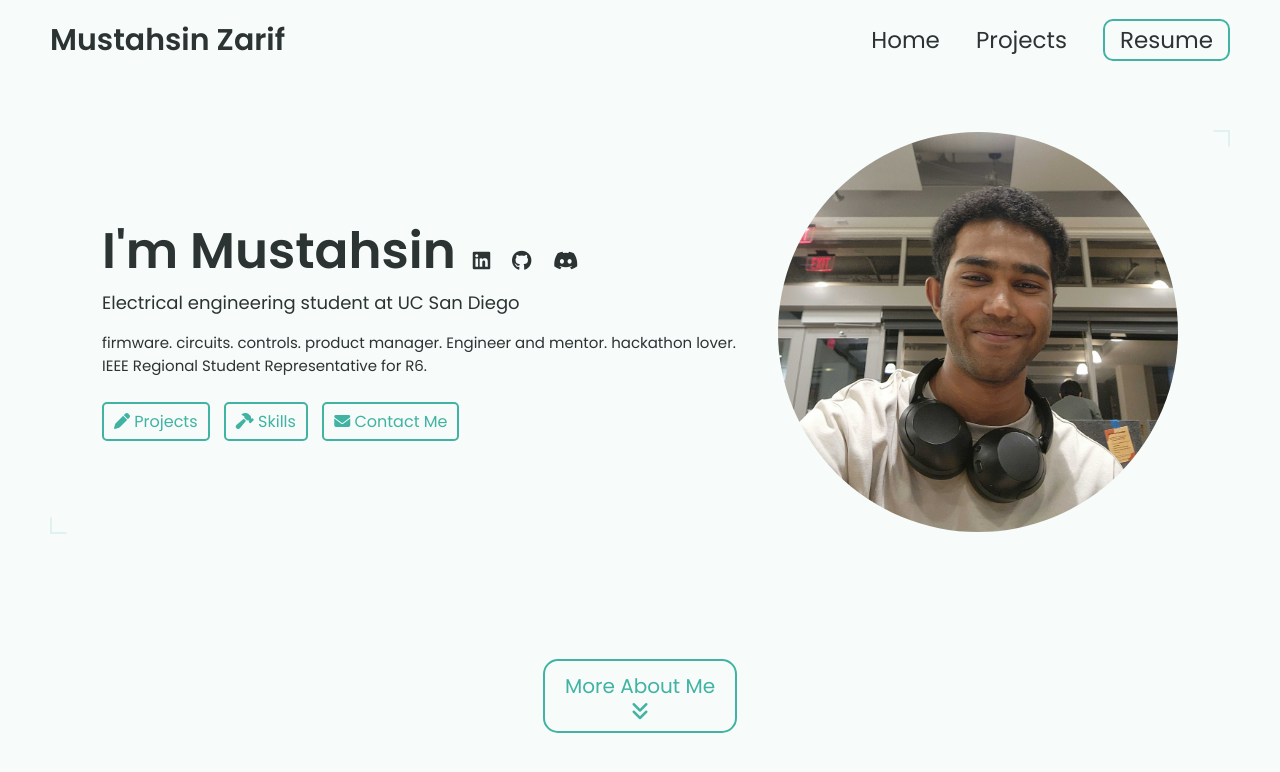
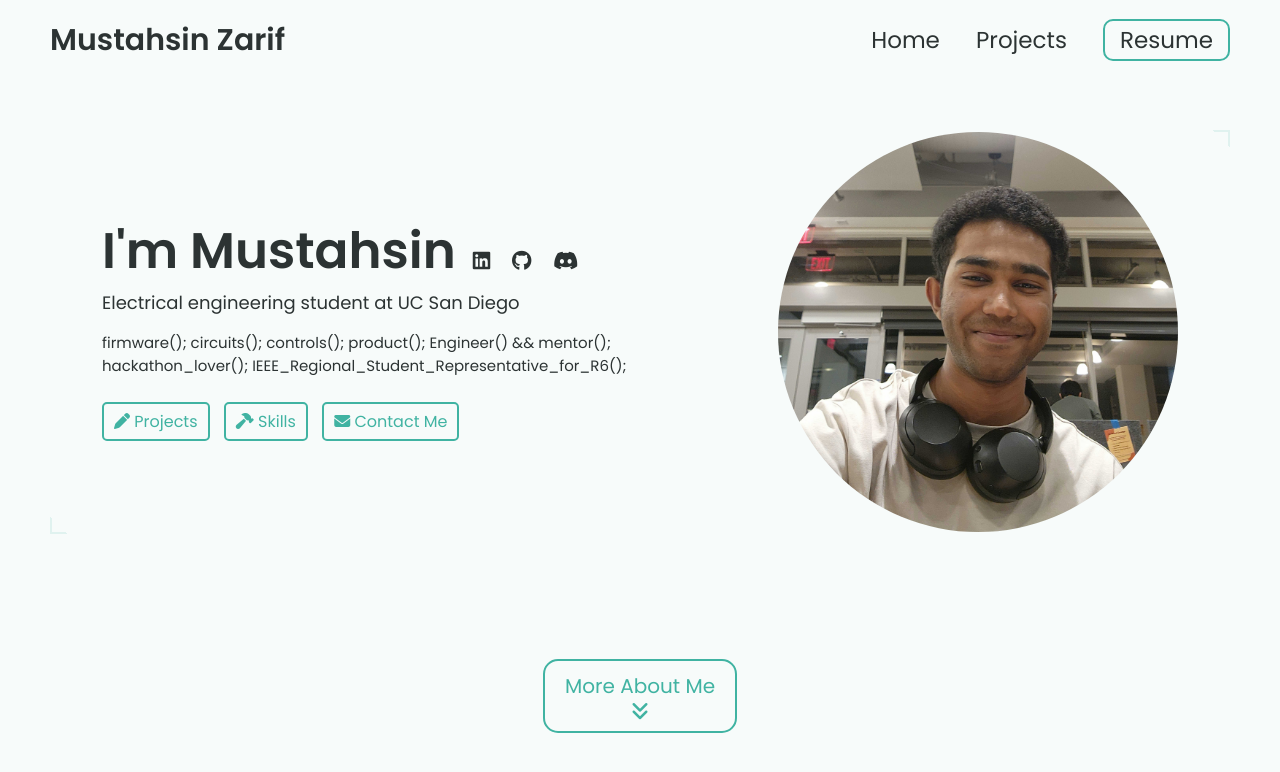
Before and after one commit to mmzarif/mmzarif.github.io, a Jekyll site: the page built from index.html, in a window 1280 px wide and 900 px high. Shown: the top 772 px of the window. Built offline with Jekyll 4.4.1, drawn with Linux system fonts in a browser that asks for light colours.

Commit message:
Update _config.yml

```diff
--- a/_config.yml
+++ b/_config.yml
@@ -15,7 +15,13 @@ title: Mustahsin Zarif's Portfolio # This is what shows up in the tab of the bro
 name: Mustahsin Zarif
 headline: Electrical engineering student at UC San Diego
 description: >- # dont remove this line. this will ignore all new lines until the next section
-  firmware. circuits. controls. product manager. Engineer and mentor. hackathon lover. IEEE Regional Student Representative for R6.
+  firmware();
+  circuits();
+  controls();
+  product();
+  Engineer() && mentor();
+  hackathon_lover();
+  IEEE_Regional_Student_Representative_for_R6();
 
 # Place your profile image in /assets/images/profile-image/folder and edit the file name
 profile_image: ./assets/images/profile-image/zarif.jpg
```
